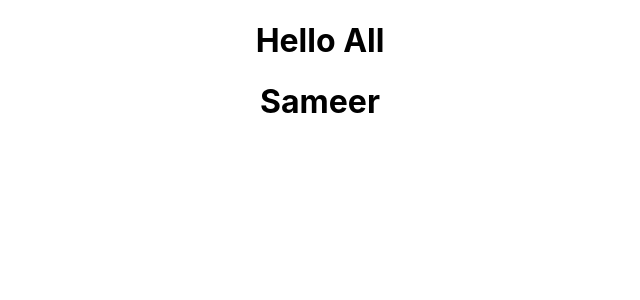
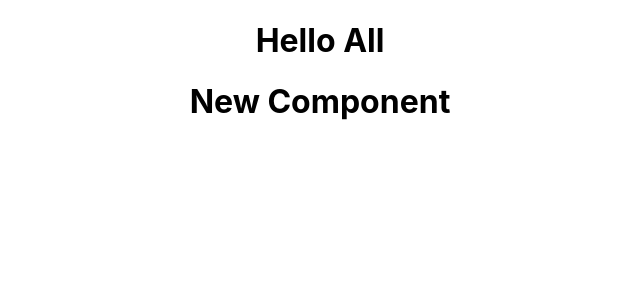
Before and after one commit to shoebkhan111/GitHub-Practice, a React (Create React App) app in the folder github-practice/: page / in a window 1280 px wide. Shown: the top 300 px of the page, without its empty margins (320-960 px from the left). Built offline with nearby package versions, Linux system fonts and the light colour scheme.

Commit message:
New component is created

```diff
--- a/github-practice/src/Components/Sameer/Sameer.jsx
+++ b/github-practice/src/Components/Sameer/Sameer.jsx
@@ -3,7 +3,8 @@ import React from 'react';
 const Sameer = () => {
     return (
         <div>
-            <h1>Sameer</h1>
+            <h1>New Component</h1>
+
         </div>
     );
 };
```
